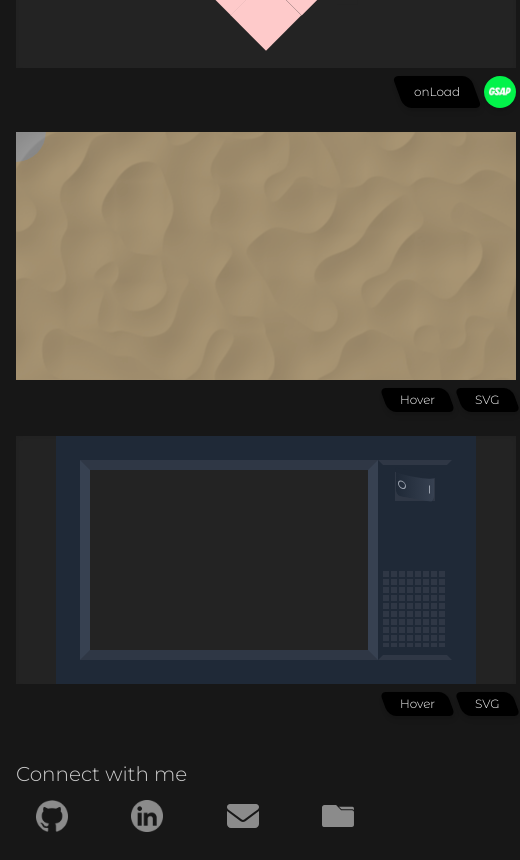
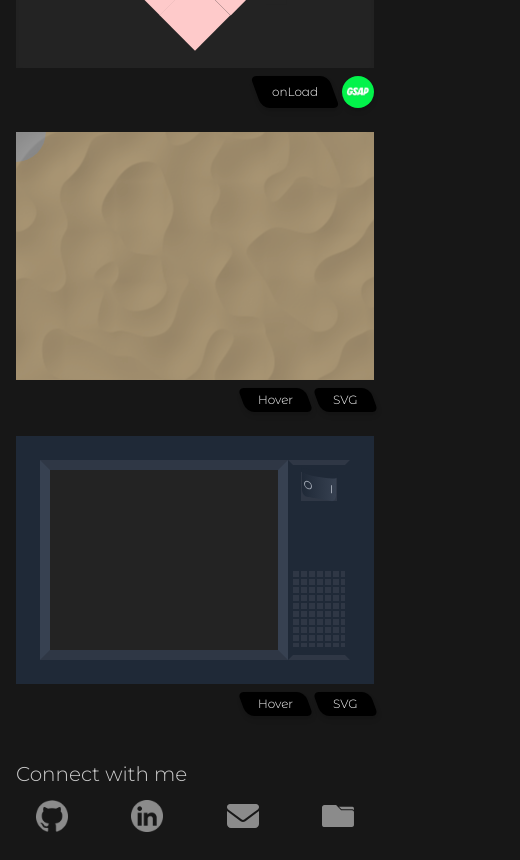
Before and after one commit to mlee2197/motion-script, a Next.js app: page / in a window 390 px wide. Shown: the part 1680-2540 px from the top of the page, 520 px wide, since content can reach past the window. Built offline with nearby package versions, Linux system fonts and the light colour scheme; a web font is replaced by a local one.

Commit message:
fix mobile desert bug

```diff
--- a/src/app/animations/Desert.tsx
+++ b/src/app/animations/Desert.tsx
@@ -2,7 +2,7 @@
 import useMousePosition from "@/hooks/useMousePosition";
 import gsap from "gsap";
 import Image from "next/image";
-import { useEffect, useRef } from "react";
+import { useEffect, useId, useRef } from "react";
 
 import Bone from "@/assets/bone.svg";
 import Diamond from "@/assets/diamond.svg";
@@ -13,6 +13,7 @@ import { GsapQuickSetter } from "@/types/types";
 const Desert = () => {
   const { ref, mouseX, mouseY } = useMousePosition();
   const setClipPath = useRef<GsapQuickSetter | null>(null);
+  const seed = useId();
 
   useEffect(() => {
     setClipPath.current = gsap.quickSetter("#treasure-container", "clipPath") as GsapQuickSetter;
@@ -26,10 +27,10 @@ const Desert = () => {
   }, [mouseX, mouseY, ref]);
 
   return (
-    <div ref={ref} className="relative h-[248px] overflow-hidden cursor-crosshair">
-      <svg width="500" height="250" xmlns="http://www.w3.org/2000/svg">
+    <div ref={ref} className="animation-container cursor-crosshair">
+      <svg width="250" height="250" xmlns="http://www.w3.org/2000/svg" >
         <filter id="noise" x="0%" y="0%" width="200%" height="100%">
-          <feTurbulence baseFrequency="0.02 0.02" result="NOISE" />
+          <feTurbulence key={seed} baseFrequency="0.02 0.02" result="NOISE" seed={seed} />
           <feDiffuseLighting in="NOISE" lightingColor="#EBD0A2" surfaceScale="1">
             <feDistantLight azimuth="45" elevation="25" />
           </feDiffuseLighting>
```
